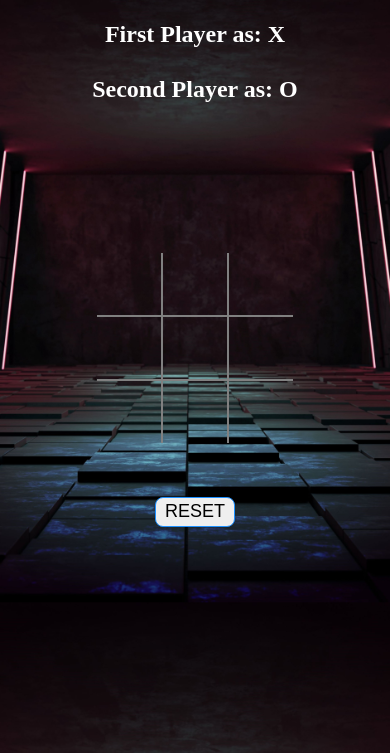
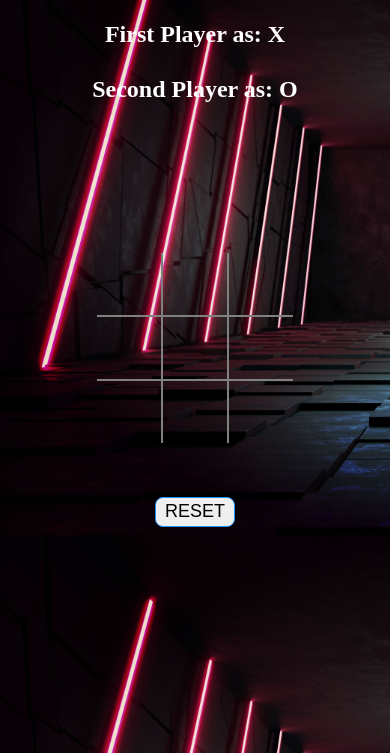
Before and after one commit to AbhiBidve7241/Tic-Tac-Toe, a plain HTML site: page index.html in a window 390 px wide. Shown: the part 91-844 px from the top of the page. Drawn offline with Linux system fonts and the light colour scheme.

Commit message:
Update styles.css

```diff
--- a/styles.css
+++ b/styles.css
@@ -149,7 +149,9 @@ p{
 @media (max-width: 768px) {
     body {
         height: auto;
+        ba
         background-image: url(background-mobile.jpeg);
+        background-size: cover;
     }
 
     .instruction {
```
